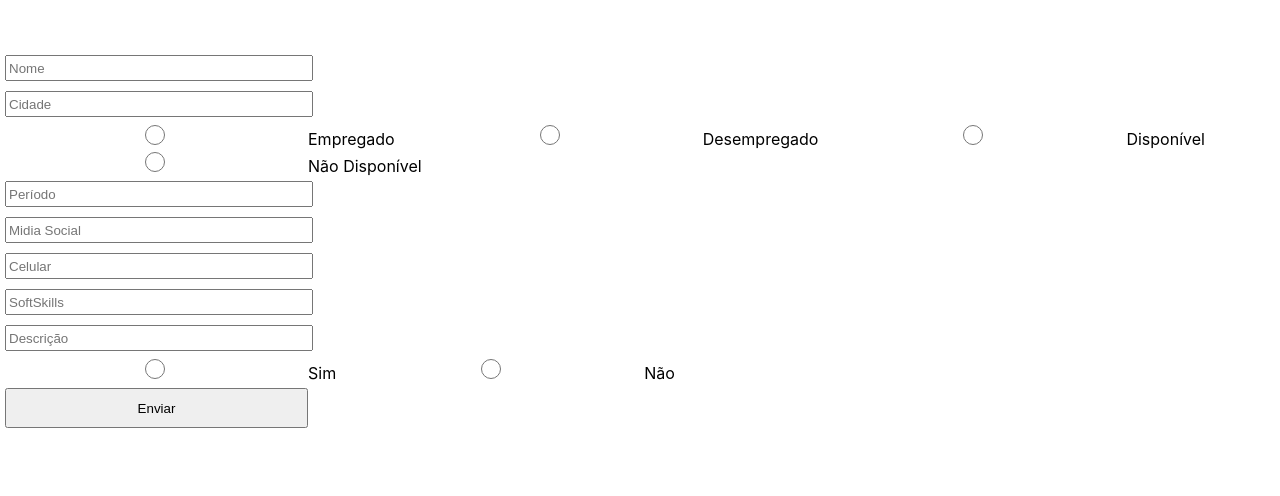
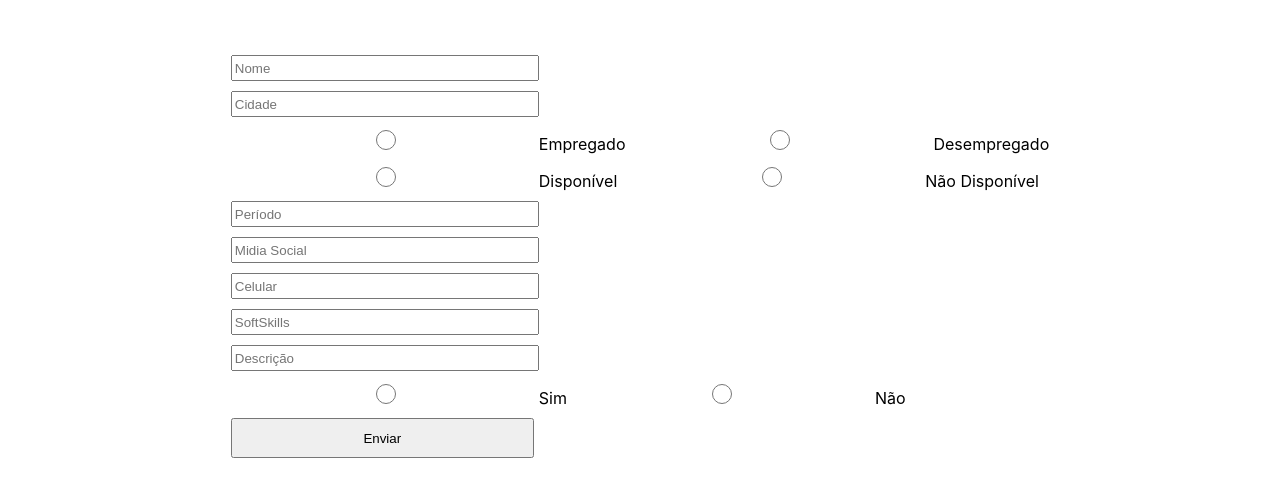
Before and after one commit to arv1983/Projeto-Panelinha-Colegio, a React (Create React App) app: page / in a window 1280 px wide. Shown: the top 496 px of the page. Built offline with nearby package versions, Linux system fonts and the light colour scheme.

Commit message:
feat:(update)

```diff
--- a/src/components/CreateProfileDev/index.js
+++ b/src/components/CreateProfileDev/index.js
@@ -5,14 +5,14 @@ import { useState } from "react";
 import {Container} from "./styles"
 
 const CreateProfileDev= () => {
-  // const token = useState(()=>{
-  //   const localToken = localStorage.getItem("token") || "";
-  //   if(!localToken){
-  //     return "";
-  //   }
-  //    return JSON.parse(localToken);
+  const token = useState(()=>{
+    const localToken = localStorage.getItem("token") || "";
+    if(!localToken){
+      return "";
+    }
+     return JSON.parse(localToken);
 
-  // })
+  })
 
 
 
@@ -64,18 +64,18 @@ console.log(data);
         <input {...register("city")} placeholder="Cidade"/>
         </div>
 
-
+        <div>
         <input  {...register("have_job")}type="radio"  value="true" />
          <label>Empregado</label>
         <input   {...register("have_job")} type="radio" value="false"/>
           <label >Desempregado</label>
-
-
+          </div>
+         <div>
         <input  {...register("avaliable_job")}type="radio"  value="true" />
          <label>Disponível</label>
         <input   {...register("avaliable_job")} type="radio" value="false"/>
           <label >Não Disponível</label>
-
+          </div>
         <div>
         <input {...register("quarter")} placeholder="Período"/>
         </div>
@@ -96,12 +96,12 @@ console.log(data);
         <input {...register("description")} placeholder="Descrição"/>
         </div>
 
-
+        <div>
         <input  {...register("is_coach")}type="radio"  value="false"  />
          <label>Sim</label>
         <input   {...register("is_coach")} type="radio" value="true"/>
           <label >Não</label>
-
+        </div>
         <div>
         <button type="submit">Enviar </button>
         </div>
--- a/src/components/CreateProfileDev/styles.js
+++ b/src/components/CreateProfileDev/styles.js
@@ -11,6 +11,7 @@ input{
 
 }
 div{
+
     padding:5px
 
 }
```
